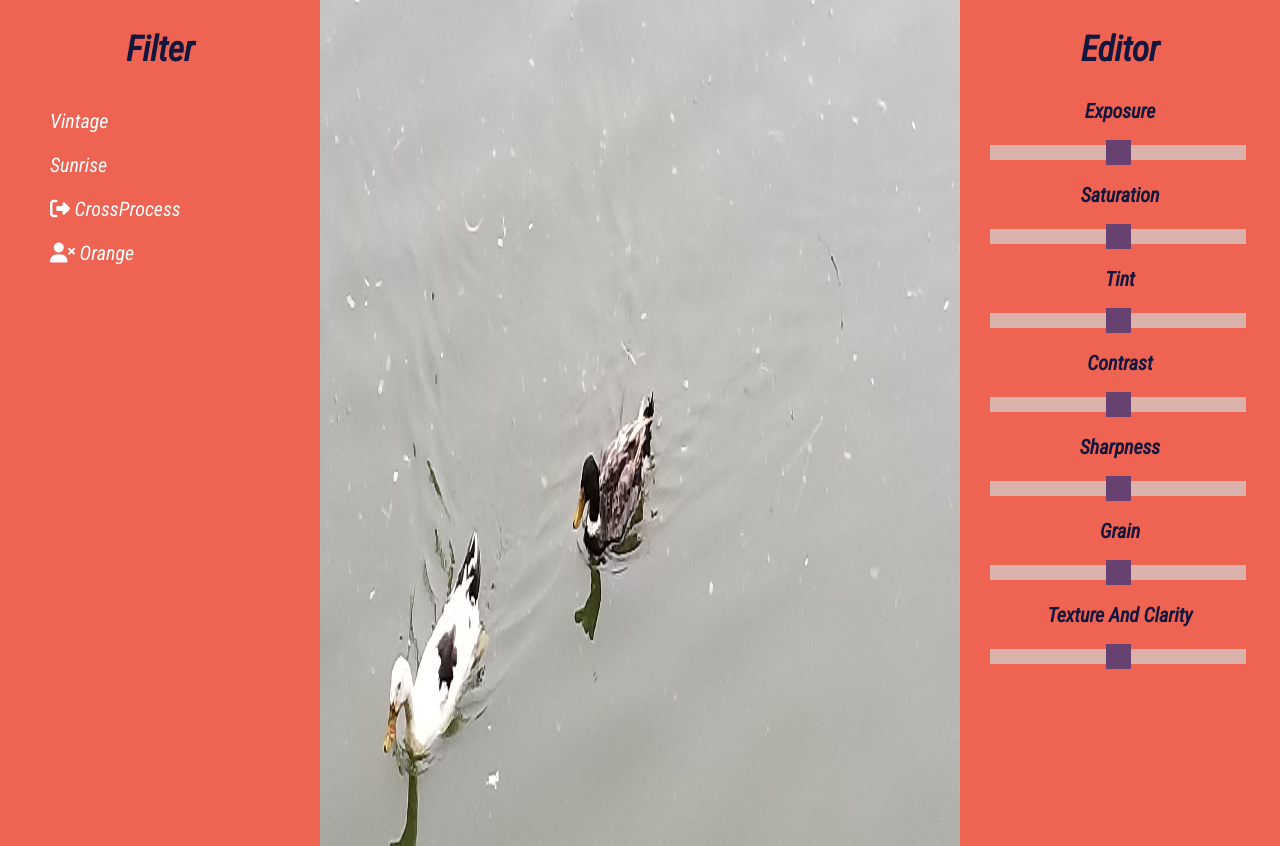
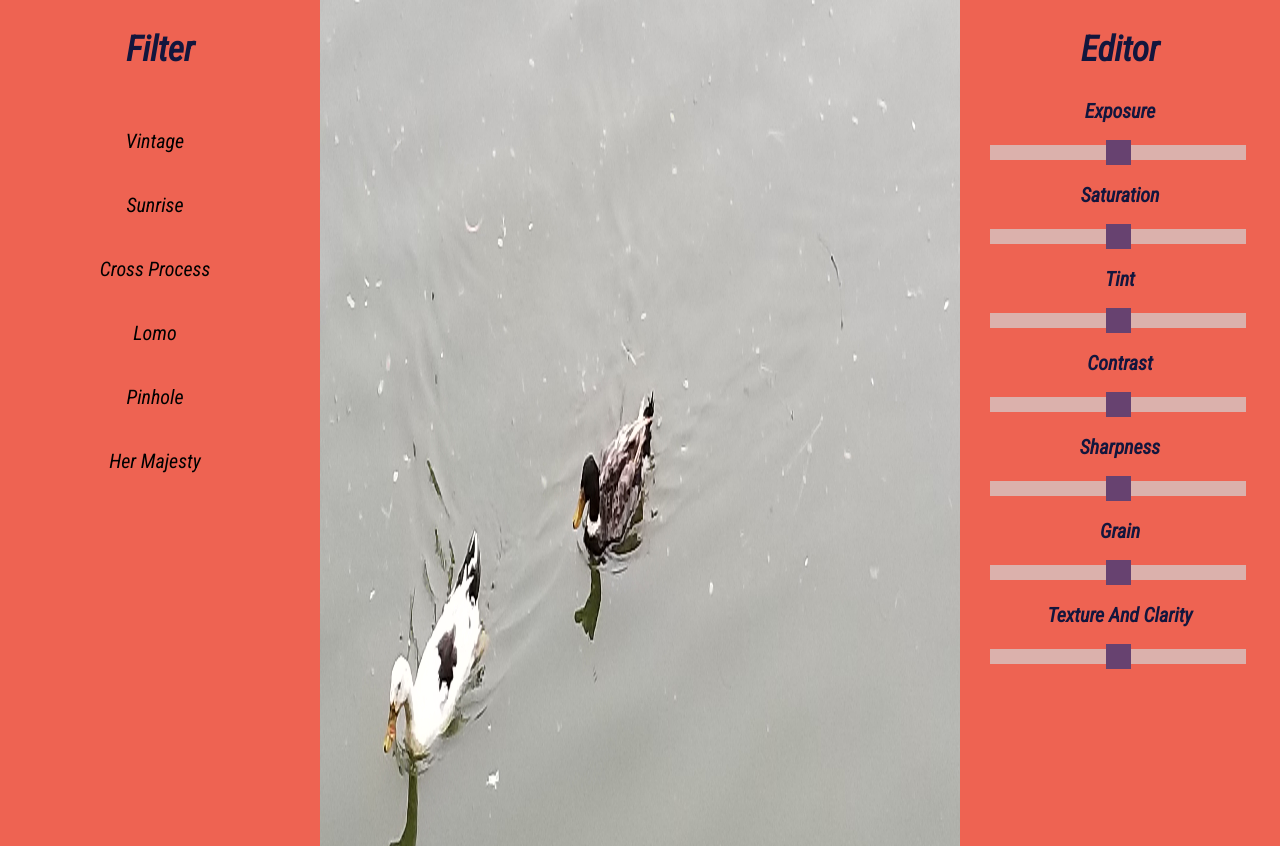
Before and after one commit to AmardeepSarang/Exposure, a PHP site: the page made by editor.php in a window 1280 px wide. Shown: the part 94-940 px from the top of the page. Run offline with PHP 8.4, Linux system fonts and the light colour scheme; some libraries are stand-ins or nearby versions.

Commit message:
Added Filters to Editor

```diff
--- a/css/style.css
+++ b/css/style.css
@@ -1013,6 +1013,24 @@ background: linear-gradient(0deg, rgba(238,99,82,0.7898688580482416) 0%, rgba(47
   list-style: none;
 }
 
+.editor .filter button{
+  padding: 10px;
+  font-size: 20px;
+  font-family: 'Roboto Condensed', sans-serif;
+  text-decoration: none;
+  background-color: transparent;
+  align-items: center;
+  margin-left: 45px;
+  margin-top: 20px;
+  border: none;
+  width: 220px;
+  border-radius: 20px;
+}
+
+.editor .filter button:hover{
+   background-color: tomato;
+}
+
 .editor .filter ul li a{
   color: #ffff;
   display: block;
--- a/editor.php
+++ b/editor.php
@@ -68,20 +68,24 @@
 
     </div>
     <div class="editor">
-        <div class="filter">
-            <h2> Filter </h2>
-            <ul>
-                <li><a id="filter-vin"> Vintage </a></li>
-                <li><a id="filter-sun">Sunrise </a> </li>
-                <li><a href="#"><i class="fa fa-sign-out" aria-hidden="true"></i> CrossProcess </li>
-                <li><a href="#"><i class="fa fa-user-times" aria-hidden="true"></i> Orange </a> </li>
-            </ul>
-        </div>
+
         <div class="display">
             <div class="inner">
                 <canvas id="editor-can"></canvas>
             </div>
         </div>
+
+        <div class="filter">
+            <h2> Filter </h2>
+                <button id="filter-vin">Vintage</button> <br>
+                <button id="filter-sun">Sunrise</button> <br>
+                <button id="filter-cp">Cross Process</button> <br>
+                <button id="filter-lomo">Lomo</button> <br>
+                <button id="filter-pin">Pinhole</button> <br>
+                <button id="filter-her">Her Majesty</button> <br>
+
+        </div>
+
         <div class="edit">
             <h2> Editor </h2>
 
@@ -102,17 +106,17 @@
 
             <h3> Contrast </h3>
             <div class="slidecontainer">
-                <input type="range" min="-100" max="100" value="0" class="slider" id="slide-cont">
+                <input type="range" min="-5" max="5" value="0" class="slider" id="slide-cont">
             </div>
 
             <h3> Sharpness </h3>
             <div class="slidecontainer">
-                <input type="range" min="-100" max="100" value="0" class="slider" id="myRange">
+                <input type="range" min="-100" max="100" value="0" class="slider" id="slide-sharp">
             </div>
 
             <h3> Grain </h3>
             <div class="slidecontainer">
-                <input type="range" min="-100" max="100" value="0" class="slider" id="slide-noise">
+                <input type="range" min="-9" max="9" value="0" class="slider" id="slide-noise">
             </div>
 
             <h3> Texture And Clarity </h3>
--- a/js/editor.js
+++ b/js/editor.js
@@ -120,8 +120,6 @@ $("#slide-exp").change(function () {
     });
 })
 
-
-
 $("#slide-cont").change(function () {
     var val = $(this).val()
     console.log(val)
@@ -153,3 +151,53 @@ $("#slide-noise").change(function () {
         this.noise(val).render();
     });
 })
+
+$("#slide-noise").change(function () {
+    var val = $(this).val()
+    console.log(val)
+    Caman("#editor-can", function () {
+        this.sharpen(val).render();
+    });
+})
+
+$("#vintage-btn").change(function () {
+    Caman("#editor-can", function () {
+        this.vintage().render();
+    });
+})
+
+$("#filter-vin").on("click", function () {
+        Caman("#editor-can" , function () {
+            this.vintage().render();
+        });
+})
+
+$("#filter-sun").on("click", function () {
+    Caman("#editor-can" , function () {
+        this.sunrise().render();
+    });
+})
+
+$("#filter-cp").on("click", function () {
+    Caman("#editor-can" , function () {
+        this.crossProcess().render();
+    });
+})
+
+$("#filter-lomo").on("click", function () {
+    Caman("#editor-can" , function () {
+        this.lomo().render();
+    });
+})
+
+$("#filter-pin").on("click", function () {
+    Caman("#editor-can" , function () {
+        this.pinhole().render();
+    });
+})
+
+$("#filter-her").on("click", function () {
+    Caman("#editor-can" , function () {
+        this.herMajesty().render();
+    });
+})
```
Also changed, not shown: 1 other file.
